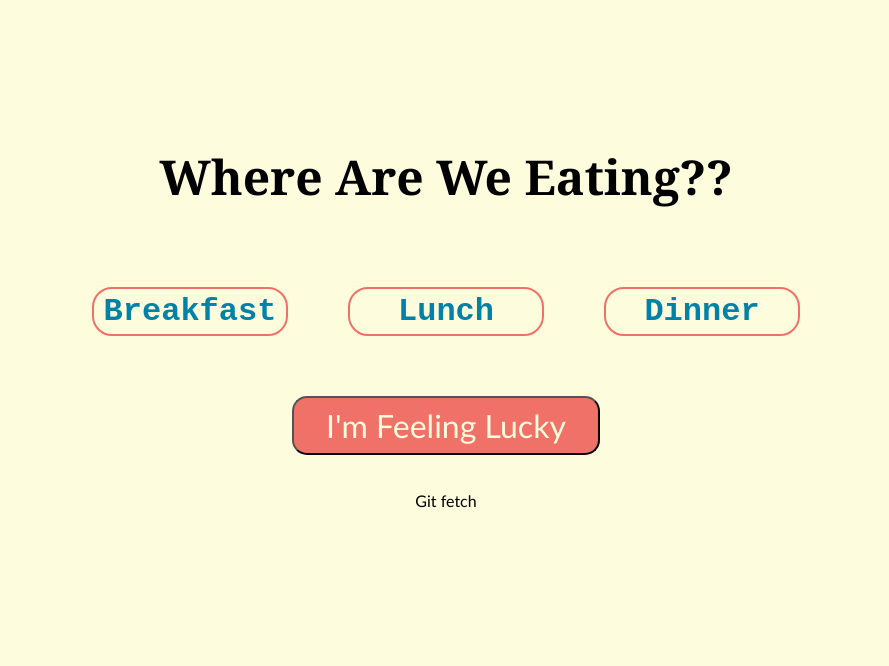
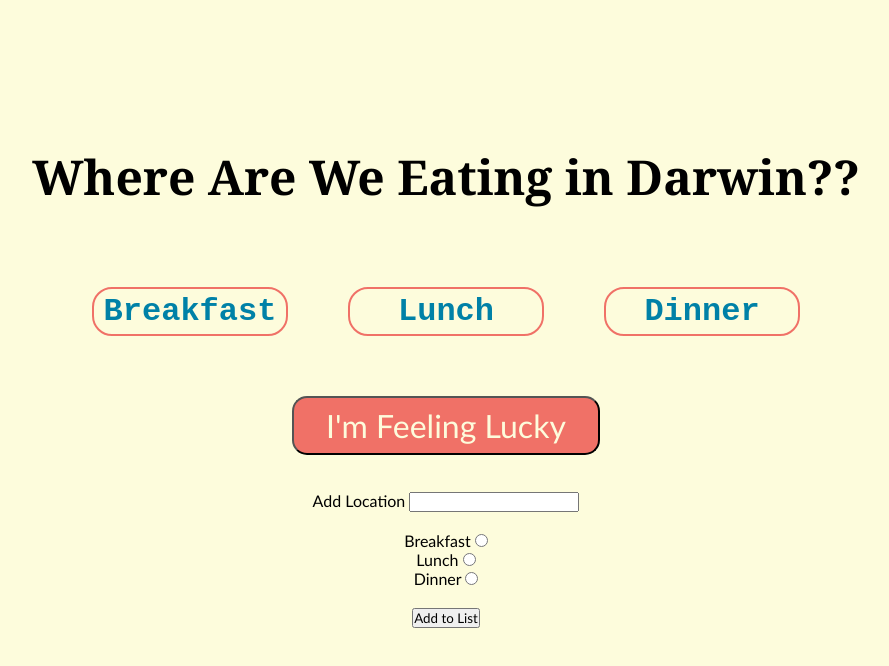
Before and after one commit to MickyJim01/Restaurant_Picker, a plain HTML site: page index.html in a window 1280 px wide. Shown: the whole page, without its empty margins (194-1083 px from the left). Drawn offline with Linux system fonts and the light colour scheme.

Commit message:
added a userform to try and incorporate functionality where users can add restaurants to the javascript array...

```diff
--- a/CSS/style.css
+++ b/CSS/style.css
@@ -61,7 +61,7 @@ html {
     background-color: var(--light-orange);
 }
 
-input[type="radio"] {
+input[name="time_of_day"] {
     appearance: none;
 }
 
--- a/JS/script.js
+++ b/JS/script.js
@@ -88,3 +88,11 @@ function press_option() {
             "var(--light-yellow)";
     }
 }
+
+function add_to_array() {
+    place_name = document.getElementById("add_place").value;
+    if (document.getElementById("add_breakfast").checked) {
+        breakfast_db.push(place_name);
+        console.log(place_name)
+    }
+}
--- a/index.html
+++ b/index.html
@@ -8,7 +8,7 @@
         <link rel="stylesheet" href="CSS/style.css" />
     </head>
     <body>
-        <h1>Where Are We Eating??</h1>
+        <h1>Where Are We Eating in Darwin??</h1>
         <div class="opt_group">
             <input
                 type="radio"
@@ -39,6 +39,25 @@
         </div>
         <button id="spinner" onclick="mealtime()">I'm Feeling Lucky</button>
         <p id="result"></p>
-        <p>Git fetch</p>
+        <div>
+            <form onsubmit="return add_to_array()">
+                <!-- Text Field -->
+                <label for="add_place">Add Location</label>
+                <input type="text" name="add_place" id="add_place">
+                <br><br>
+                <!-- Radio Inputs -->
+                <label for="add_to_brekky">Breakfast</label>
+                <input type="radio" name="add_to_brekky" id="add_breakfast">
+                <br>
+                <label for="add_to_lunch">Lunch</label>
+                <input type="radio" name="add_to_lunch" id="add_lunch">
+                <br>
+                <label for="add_to_dinner">Dinner</label>
+                <input type="radio" name="add_to_dinner" id="add_dinner">
+                <br><br>
+                <!-- Submit Button -->
+                <input type="submit" name="submit" id="submit" value="Add to List">
+            </form>
+        </div>
     </body>
 </html>
```
